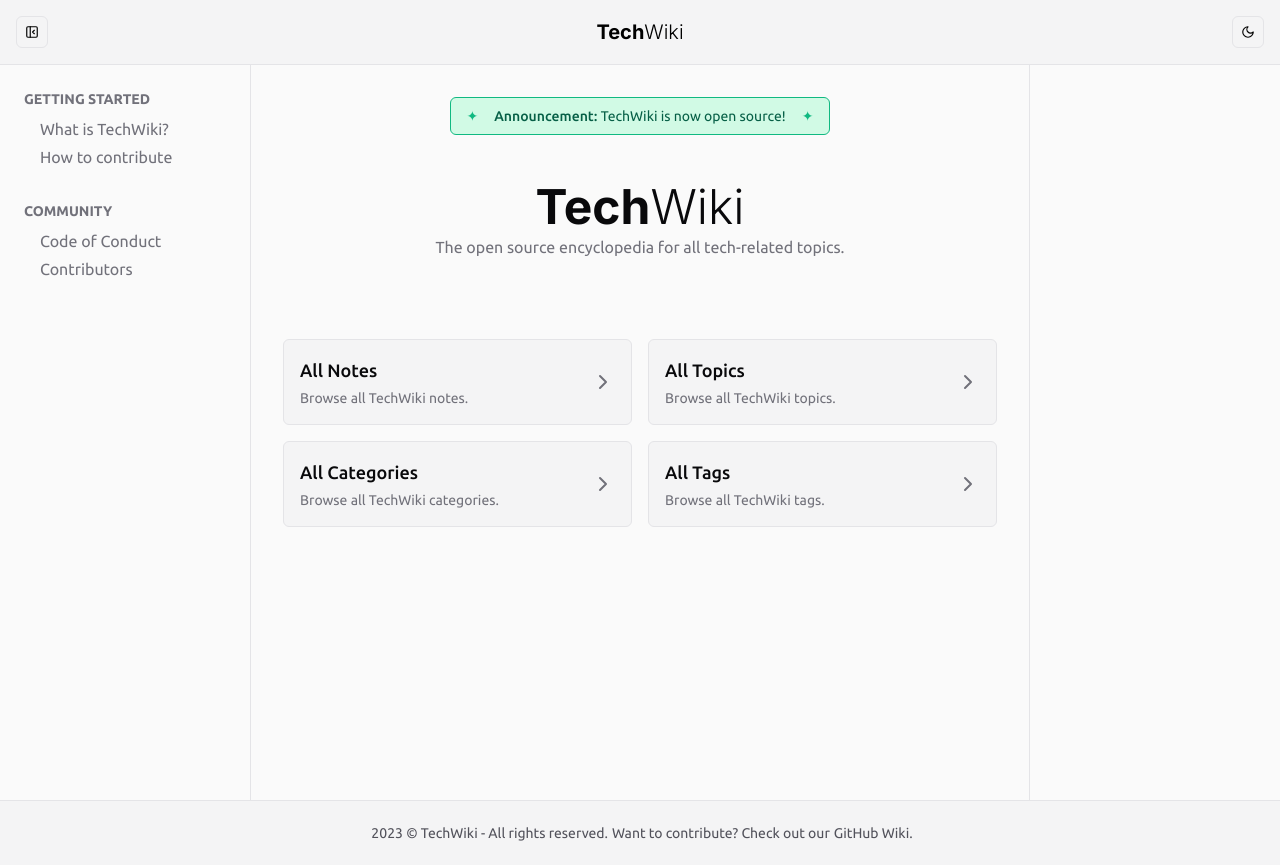
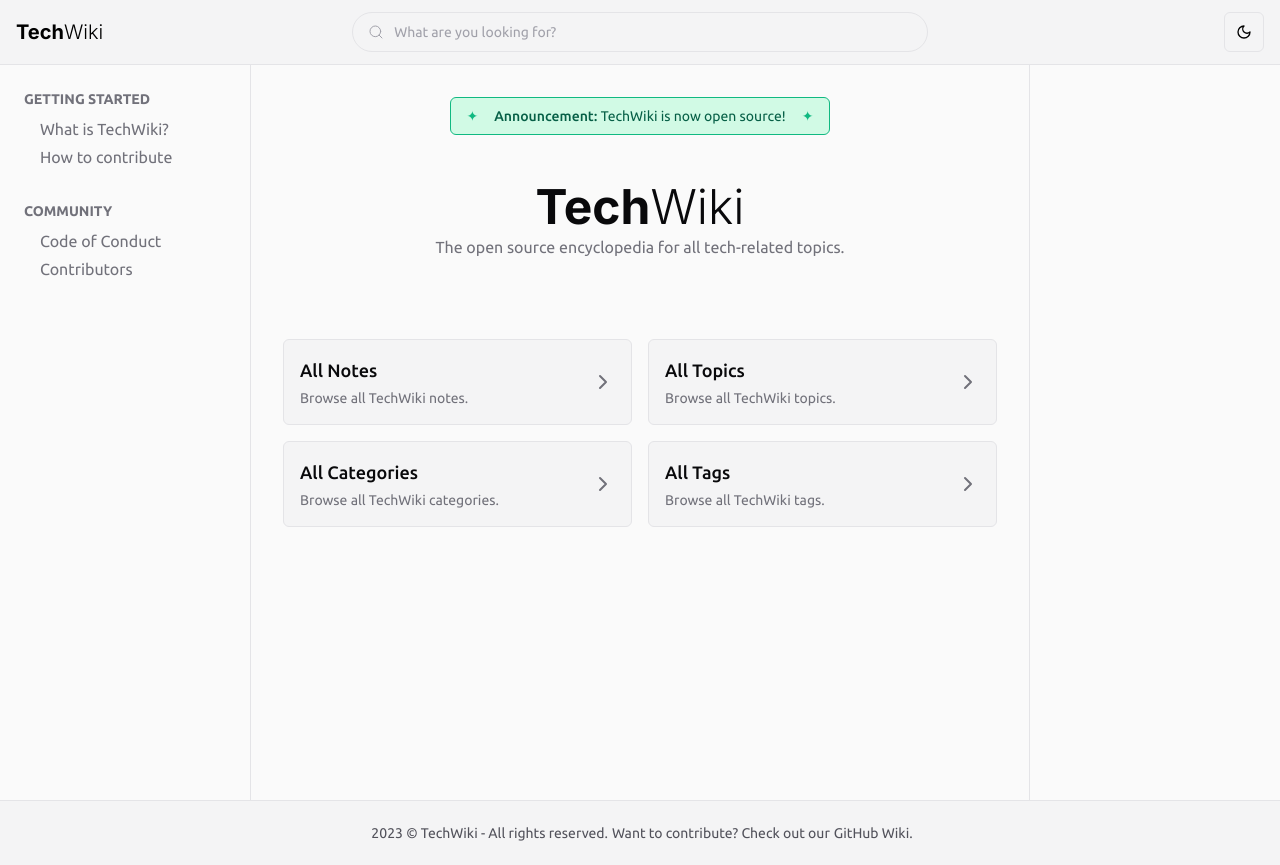
Before and after one commit to gelzinn/techwiki, a Next.js app: page / in a window 1280 px wide. Built offline with nearby package versions, Linux system fonts and the light colour scheme.

Commit message:
feat:a add into header component a search functionality with test loading

```diff
--- a/app/components/header.tsx
+++ b/app/components/header.tsx
@@ -1,45 +1,114 @@
 'use client';
+
+import { useEffect, useState } from 'react';
 
 import { useTheme } from '@/hooks/useTheme';
 
-import { Menu, Moon, PanelRightClose, Sun } from 'lucide-react';
 import { TechWikiLogo } from './logo';
+import { Loading } from './loading';
+import { Icon } from './icon';
 
 export const Header = () => {
   const { theme, oppositeTheme, toggleTheme } = useTheme();
 
+  const [search, setSearch] = useState('');
+  const [searching, setSearching] = useState(false);
+
   const handleToggleTheme = () => toggleTheme();
+
+  const handleSearch = (e: React.ChangeEvent<HTMLInputElement>) => {
+    setSearch(e.target.value);
+  };
+
+  useEffect(() => {
+    if (!search || searching || search.length < 1) return;
+
+    const randomTime = Math.floor(Math.random() * 3000) + 1000;
+
+    const timer = setTimeout(async () => {
+      try {
+        setSearching(true);
+      } catch (error) {
+        console.error(error);
+      } finally {
+        setTimeout(() => {
+          setSearching(false);
+        }, randomTime);
+      }
+    }, 1000);
+
+    return () => clearTimeout(timer);
+  }, [search]);
 
   return (
     <header className="sticky top-0 z-50 mx-auto flex items-center justify-center overflow-hidden border-b border-zinc-200 bg-zinc-100 text-black dark:border-zinc-900 dark:bg-black dark:text-zinc-50">
-      <nav className="relative flex h-16 w-full max-w-screen-full-hd flex-row-reverse items-center justify-between p-4 lg:flex-row">
-        <button
-          type="button"
-          title="Toggle navigation menu"
-          className="flex h-8 w-8 items-center justify-center rounded-md border border-zinc-200 bg-zinc-100 p-2 hover:bg-zinc-200 dark:border-zinc-900 dark:bg-zinc-950 dark:hover:bg-zinc-900"
+      <nav className="relative flex h-16 w-full max-w-screen-full-hd items-center justify-between p-4">
+        <TechWikiLogo className="text-xl" isLink />
+
+        <label
+          className="absolute top-1/2 left-1/2 transform -translate-x-1/2 -translate-y-1/2 hidden   lg:flex h-10 min-w-32 w-full max-w-xl items-center justify-start rounded-full border border-zinc-200 bg-zinc-100 dark:border-zinc-900 dark:bg-zinc-950 overflow-hidden text-zinc-400 dark:text-zinc-600"
+          htmlFor="search"
         >
-          <span className="sr-only">Toggle navigation menu</span>
+          <div
+            className={`flex items-center justify-center w-10 h-10 ml-1 ${
+              searching ? 'h-10 w-0 opacity-0 mr-4' : 'opacity-100'
+            } transition-all duration-300`}
+          >
+            <Icon name="Search" className={`h-4 w-4`} strokeWidth={1.5} />
+          </div>
 
-          <PanelRightClose
-            className="hidden h-4 w-4 -rotate-180 lg:block"
-            aria-hidden="true"
+          <input
+            type="text"
+            placeholder="What are you looking for?"
+            id="search"
+            name="search"
+            className="flex h-full w-full items-center justify-center bg-transparent text-sm focus:outline-none focus:border-zinc-300 dark:focus:border-zinc-800 disabled:cursor-not-allowed disabled:opacity-50 transition-all duration-300 outline-none text-zinc-600 placeholder:text-zinc-400 dark:text-zinc-400 dark:placeholder:text-zinc-600"
+            autoComplete="off"
+            value={search}
+            onChange={handleSearch}
+            disabled={searching}
           />
 
-          <Menu className="block h-4 w-4 lg:hidden" aria-hidden="true" />
-        </button>
+          <div
+            className={`w-10 h-10 mr-1 border-gray-950 dark:border-gray-50 ${
+              !searching ? 'hidden h-10 w-0 opacity-0 mr-4' : 'opacity-100'
+            } transition-all duration-300 bg-zinc-100 dark:bg-zinc-950 flex items-center justify-center`}
+          >
+            <Loading
+              className={`w-4 h-4
+              ${searching ? 'opacity-100' : 'opacity-0'}
+            `}
+            />
+          </div>
 
-        <TechWikiLogo className="text-xl" isLink />
+          <button
+            className={` flex items-center justify-center w-10 h-10 mr-1 ${
+              search && !searching
+                ? 'h-10 w-10 opacity-100'
+                : 'hidden opacity-0'
+            } transition-all duration-300`}
+            onClick={() => setSearch('')}
+          >
+            <Icon
+              name="X"
+              className={`h-4 w-4 ${
+                search && !searching ? 'opacity-100' : 'opacity-0'
+              }`}
+              strokeWidth={1.5}
+            />
+          </button>
+        </label>
 
         <button
           type="button"
           title={`Toggle to ${oppositeTheme} mode`}
-          className="flex h-8 w-8 items-center justify-center rounded-md border border-zinc-200 bg-zinc-100 p-2 hover:bg-zinc-200 dark:border-zinc-900 dark:bg-zinc-950 dark:hover:bg-zinc-900"
+          className="flex h-10 w-10 items-center justify-center rounded-md border border-zinc-200 bg-zinc-100 p-2 hover:bg-zinc-200 dark:border-zinc-900 dark:bg-zinc-950 dark:hover:bg-zinc-900"
           onClick={handleToggleTheme}
         >
           {theme === 'dark' ? (
-            <Sun className="h-4 w-4" />
+            <Icon name="Sun" className="h-4 w-4" />
           ) : (
-            <Moon className="h-4 w-4" />
+            <Icon name="Moon" className="h-4 w-4" />
           )}
         </button>
       </nav>
```
